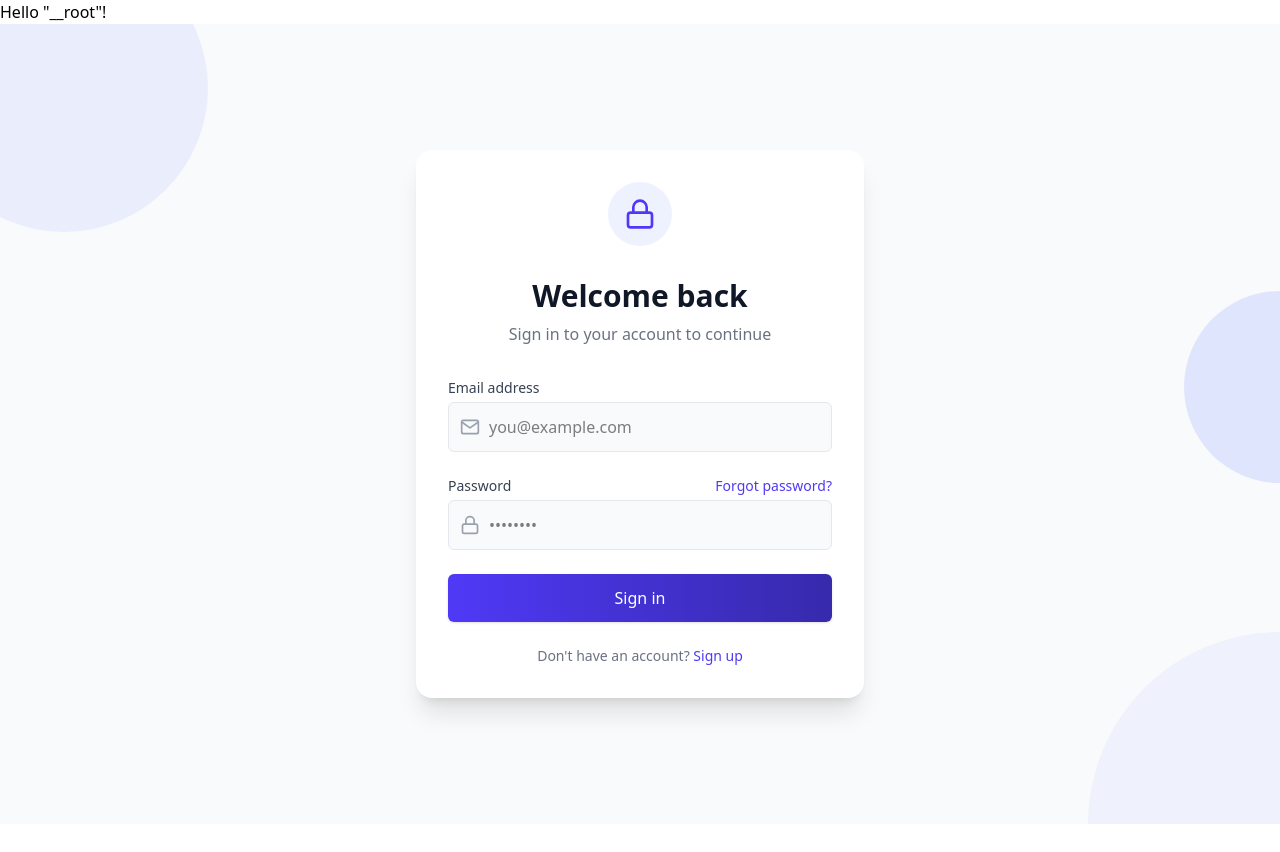
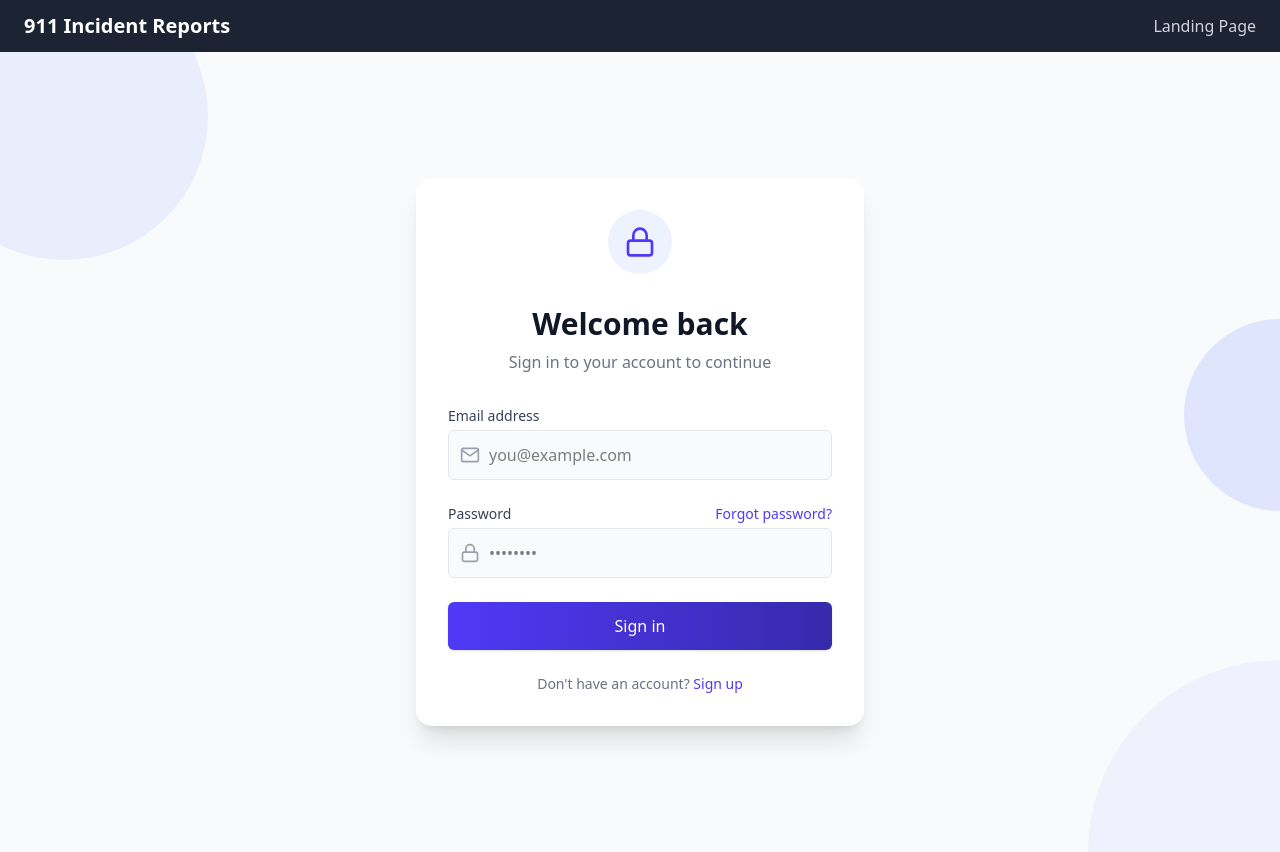
Before and after one commit to Gretwix/Disaster-Match2-Desarrollo, a React (Vite) app: page / in a window 1280 px wide. Before the commit the page ends 824 px from the top, so only its background shows below. Built offline with nearby package versions, Linux system fonts and the light colour scheme.

Commit message:
navigationBar

```diff
--- a/src/components/ui/Navigation.tsx
+++ b/src/components/ui/Navigation.tsx
@@ -3,50 +3,72 @@ import { useState, useEffect } from "react";
 
 export default function Navigation() {
   const navigate = useNavigate();
-  const routerState = useRouterState(); // 👈 detecta cambios de ruta
+  const routerState = useRouterState();
   const [loggedUser, setLoggedUser] = useState<any>(null);
 
   useEffect(() => {
     const user = localStorage.getItem("loggedUser");
     setLoggedUser(user ? JSON.parse(user) : null);
   }, [routerState.location.pathname]);
-  // 👆 se vuelve a leer localStorage cada vez que cambias de página
 
   const handleLogout = () => {
     localStorage.removeItem("loggedUser");
-    setLoggedUser(null); // limpiar estado inmediatamente
+    setLoggedUser(null);
     navigate({ to: "/" });
   };
 
   return (
-    <nav className="flex gap-4 items-center bg-gray-900 px-4 py-3 rounded-md shadow">
-      <Link to="/" className="text-lime-400 hover:underline">
+    <nav className="flex items-center justify-between bg-gray-900/95 backdrop-blur-md px-6 py-3 shadow-md">
+      {/* Logo / Marca */}
+      <div className="flex items-center gap-2">
+        <span className="text-xl font-bold text-white">911 Incident Reports</span>
+      </div>
+
+      {/* Links centrales */}
+      <div className="flex gap-6">
+        <Link
+          to="/"
+          className="text-gray-300 hover:text-lime-400 transition-colors duration-200"
+        >
           Landing Page
         </Link>
 
         {loggedUser && (
           <>
             {loggedUser.role === "admin" && (
-            <Link to="/AdminUsers" className="text-lime-400 hover:underline">
+              <Link
+                to="/AdminUsers"
+                className="text-gray-300 hover:text-lime-400 transition-colors duration-200"
+              >
                 Admin Users
               </Link>
             )}
 
-          <Link to="/HomePage" className="text-lime-400 hover:underline">
+            <Link
+              to="/HomePage"
+              className="text-gray-300 hover:text-lime-400 transition-colors duration-200"
+            >
               Home
             </Link>
 
-          <Link to="/Profile" className="text-lime-400 hover:underline">
+            <Link
+              to="/Profile"
+              className="text-gray-300 hover:text-lime-400 transition-colors duration-200"
+            >
               Profile
             </Link>
+          </>
+        )}
+      </div>
 
+      {/* Logout a la derecha */}
+      {loggedUser && (
         <button
           onClick={handleLogout}
-            className="text-red-400 font-medium hover:underline"
+          className="bg-red-500 hover:bg-red-600 text-white font-medium px-4 py-2 rounded-lg transition-colors duration-200"
         >
           Logout
         </button>
-        </>
       )}
     </nav>
   );
--- a/src/components/ui/pages/Login.tsx
+++ b/src/components/ui/pages/Login.tsx
@@ -38,6 +38,9 @@ export default function Login() {
 
   // Si el login es exitoso, guarda el token y usuario en localStorage
   const data = await res.json();
+  // Asignar rol según el ID
+  const userId = data.ID ?? data.id;
+  data.role = userId === 2 ? "admin" : "user";
   localStorage.setItem("authToken", data.token);
   localStorage.setItem("loggedUser", JSON.stringify(data));
 
--- a/src/routes/AdminUsers.tsx
+++ b/src/routes/AdminUsers.tsx
@@ -1,5 +1,5 @@
 import { createFileRoute } from '@tanstack/react-router'
-import AdminUsers from "../components/ui/pages/adminUsers";
+import AdminUsers from "../components/ui/pages/AdminUsers";
 
 // No pases '/AdminUsers' como argumento
 export const Route = createFileRoute('/AdminUsers')({
--- a/src/routes/__root.tsx
+++ b/src/routes/__root.tsx
@@ -1,5 +1,6 @@
 import * as React from 'react'
 import { Outlet, createRootRoute } from '@tanstack/react-router'
+import Navigation from '../components/ui/Navigation'
 
 export const Route = createRootRoute({
   component: RootComponent,
@@ -8,7 +9,8 @@ export const Route = createRootRoute({
 function RootComponent() {
   return (
     <React.Fragment>
-      <div>Hello "__root"!</div>
+       <Navigation />
+      {/*<div>Hello "__root"!</div>*/}
       <Outlet />
     </React.Fragment>
   )
```
Lines whose indentation alone changed are shown as unchanged.
